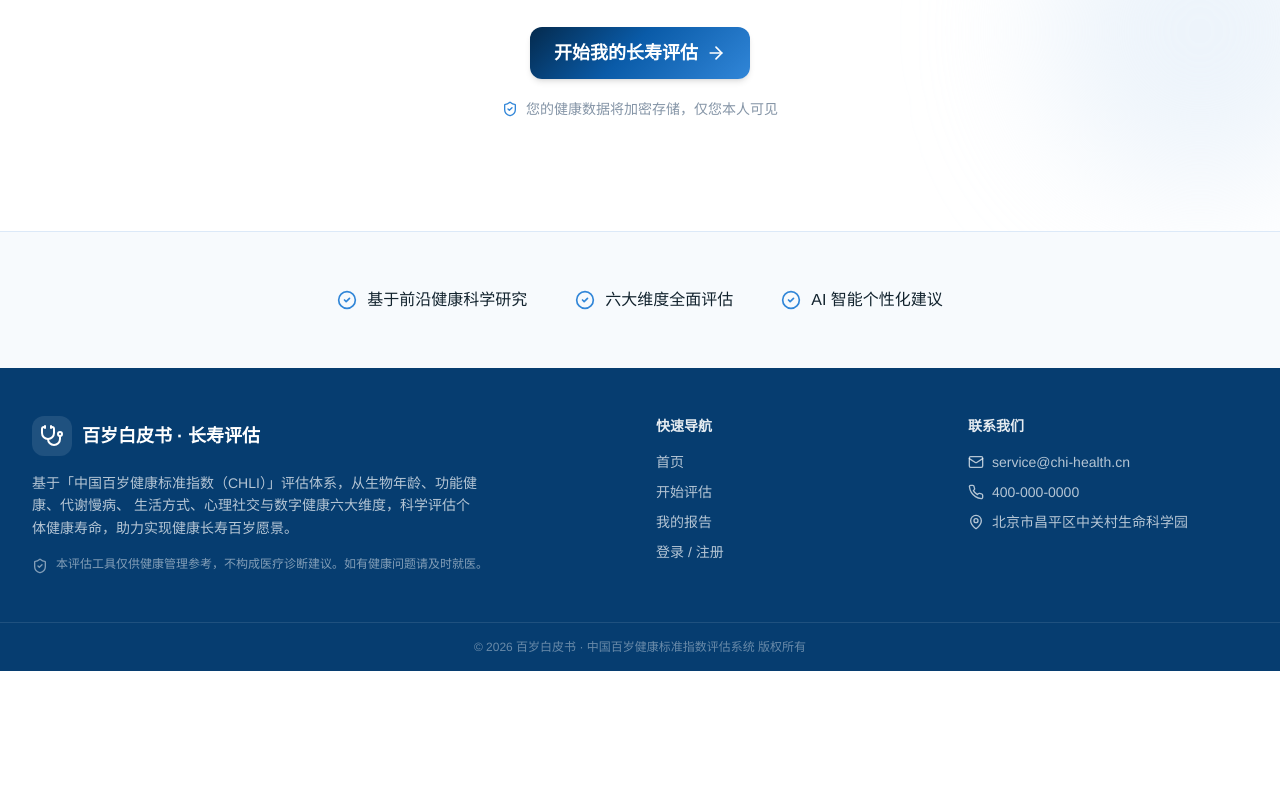
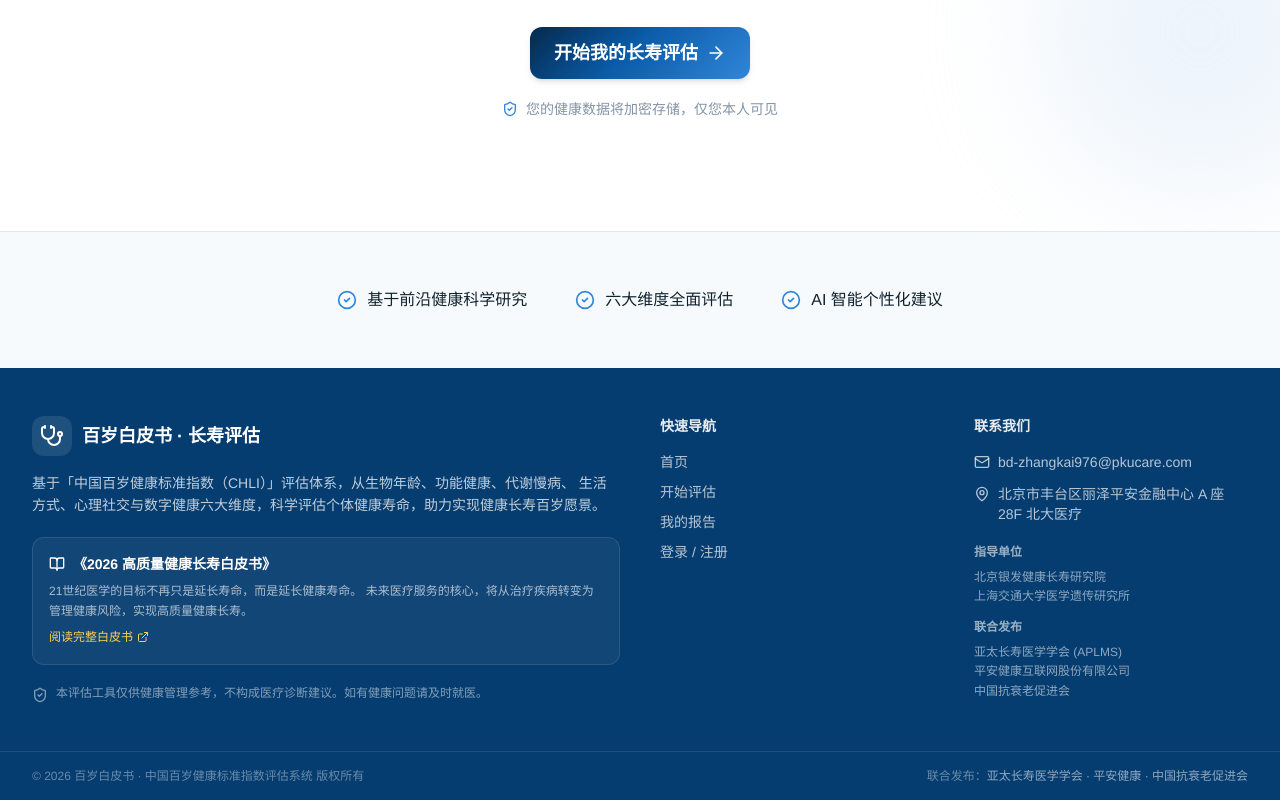
Before and after one commit to Greatkai/chi-longevity, a Next.js app: page / in a window 1280 px wide. Shown: the part 2408-3208 px from the top of the page. Before the commit the page ends 3079 px from the top, so only its background shows below. Built offline with nearby package versions, Linux system fonts and the light colour scheme; no server answers.

Commit message:
docs: 更新项目介绍、Footer、README，引用百岁白皮书背景；修复.env.example弱密码占位符

```diff
--- a/components/layout/Footer.tsx
+++ b/components/layout/Footer.tsx
@@ -1,10 +1,11 @@
 import Link from "next/link";
-import { Stethoscope, Mail, Phone, MapPin, ShieldCheck } from "lucide-react";
+import { Stethoscope, Mail, MapPin, ExternalLink, ShieldCheck, BookOpen } from "lucide-react";
 
 export function Footer() {
   return (
     <footer className="mt-auto bg-brand-900 text-white">
-      <div className="container-page grid gap-8 py-12 md:grid-cols-4">
+      <div className="container-page grid gap-10 py-12 md:grid-cols-4">
+        {/* 项目介绍 */}
         <div className="md:col-span-2">
           <div className="flex items-center gap-2.5">
             <div className="flex h-10 w-10 items-center justify-center rounded-xl bg-white/10">
@@ -12,11 +13,33 @@ export function Footer() {
             </div>
             <span className="text-lg font-bold">百岁白皮书 · 长寿评估</span>
           </div>
-          <p className="mt-4 max-w-md text-sm leading-relaxed text-white/70">
+          <p className="mt-4 max-w-xl text-sm leading-relaxed text-white/75">
             基于「中国百岁健康标准指数（CHLI）」评估体系，从生物年龄、功能健康、代谢慢病、
             生活方式、心理社交与数字健康六大维度，科学评估个体健康寿命，助力实现健康长寿百岁愿景。
           </p>
-          <div className="mt-4 flex items-start gap-2 text-xs text-white/50">
+
+          {/* 百岁白皮书背景 */}
+          <div className="mt-5 rounded-xl border border-white/10 bg-white/5 p-4">
+            <div className="mb-2 flex items-center gap-2 text-sm font-semibold text-white">
+              <BookOpen className="h-4 w-4" />
+              《2026 高质量健康长寿白皮书》
+            </div>
+            <p className="text-xs leading-relaxed text-white/65">
+              21世纪医学的目标不再只是延长寿命，而是延长健康寿命。
+              未来医疗服务的核心，将从治疗疾病转变为管理健康风险，实现高质量健康长寿。
+            </p>
+            <a
+              href="https://txh5.binjiela.com.cn/baisui/index.html#p=1"
+              target="_blank"
+              rel="noreferrer"
+              className="mt-2 inline-flex items-center gap-1 text-xs text-amber-300 transition-colors hover:text-amber-200"
+            >
+              阅读完整白皮书
+              <ExternalLink className="h-3 w-3" />
+            </a>
+          </div>
+
+          <div className="mt-5 flex items-start gap-2 text-xs text-white/50">
             <ShieldCheck className="mt-0.5 h-4 w-4 shrink-0" />
             <span>
               本评估工具仅供健康管理参考，不构成医疗诊断建议。如有健康问题请及时就医。
@@ -24,6 +47,7 @@ export function Footer() {
           </div>
         </div>
 
+        {/* 快速导航 */}
         <div>
           <h4 className="mb-4 text-sm font-semibold text-white/90">快速导航</h4>
           <ul className="space-y-2.5 text-sm text-white/70">
@@ -50,24 +74,52 @@ export function Footer() {
           </ul>
         </div>
 
+        {/* 联系我们 */}
         <div>
           <h4 className="mb-4 text-sm font-semibold text-white/90">联系我们</h4>
-          <ul className="space-y-2.5 text-sm text-white/70">
-            <li className="flex items-center gap-2">
-              <Mail className="h-4 w-4" /> service@chi-health.cn
+          <ul className="space-y-3 text-sm text-white/70">
+            <li className="flex items-start gap-2">
+              <Mail className="mt-0.5 h-4 w-4 shrink-0" />
+              <a
+                href="mailto:bd-zhangkai976@pkucare.com"
+                className="transition-colors hover:text-white"
+              >
+                bd-zhangkai976@pkucare.com
+              </a>
             </li>
-            <li className="flex items-center gap-2">
-              <Phone className="h-4 w-4" /> 400-000-0000
-            </li>
-            <li className="flex items-center gap-2">
-              <MapPin className="h-4 w-4" /> 北京市昌平区中关村生命科学园
+            <li className="flex items-start gap-2">
+              <MapPin className="mt-0.5 h-4 w-4 shrink-0" />
+              <span>北京市丰台区丽泽平安金融中心 A 座 28F 北大医疗</span>
             </li>
           </ul>
+
+          {/* 发布单位 */}
+          <div className="mt-5">
+            <h5 className="mb-2 text-xs font-semibold text-white/60">指导单位</h5>
+            <p className="text-xs leading-relaxed text-white/55">
+              北京银发健康长寿研究院
+              <br />
+              上海交通大学医学遗传研究所
+            </p>
+            <h5 className="mb-2 mt-3 text-xs font-semibold text-white/60">联合发布</h5>
+            <p className="text-xs leading-relaxed text-white/55">
+              亚太长寿医学学会 (APLMS)
+              <br />
+              平安健康互联网股份有限公司
+              <br />
+              中国抗衰老促进会
+            </p>
+          </div>
         </div>
       </div>
+
       <div className="border-t border-white/10">
-        <div className="container-page py-4 text-center text-xs text-white/40">
-          © 2026 百岁白皮书 · 中国百岁健康标准指数评估系统 版权所有
+        <div className="container-page flex flex-col items-center justify-between gap-2 py-4 text-center text-xs text-white/40 md:flex-row md:text-left">
+          <div>© 2026 百岁白皮书 · 中国百岁健康标准指数评估系统 版权所有</div>
+          <div>
+            联合发布：
+            <span className="text-white/55">亚太长寿医学学会 · 平安健康 · 中国抗衰老促进会</span>
+          </div>
         </div>
       </div>
     </footer>
```
Also changed, not shown: 2 other files (tests, documents, lock files or other folders).
